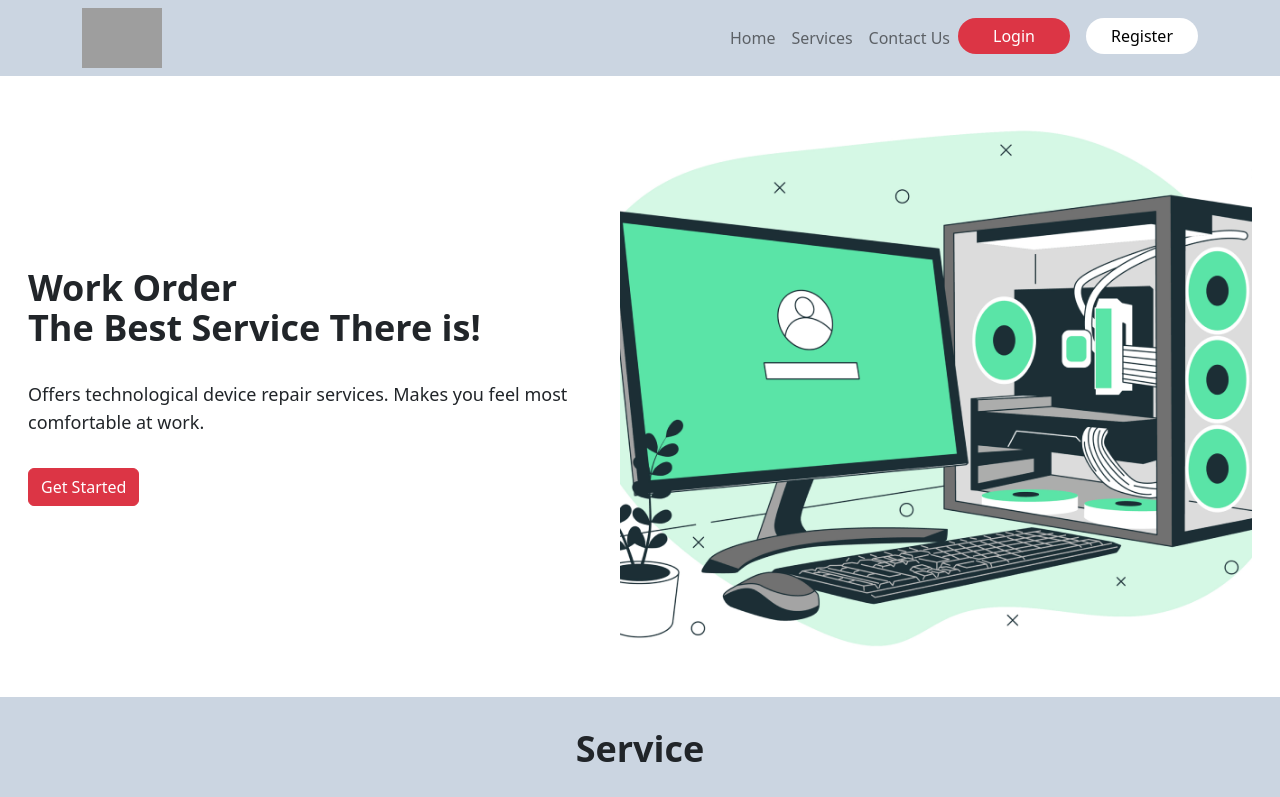
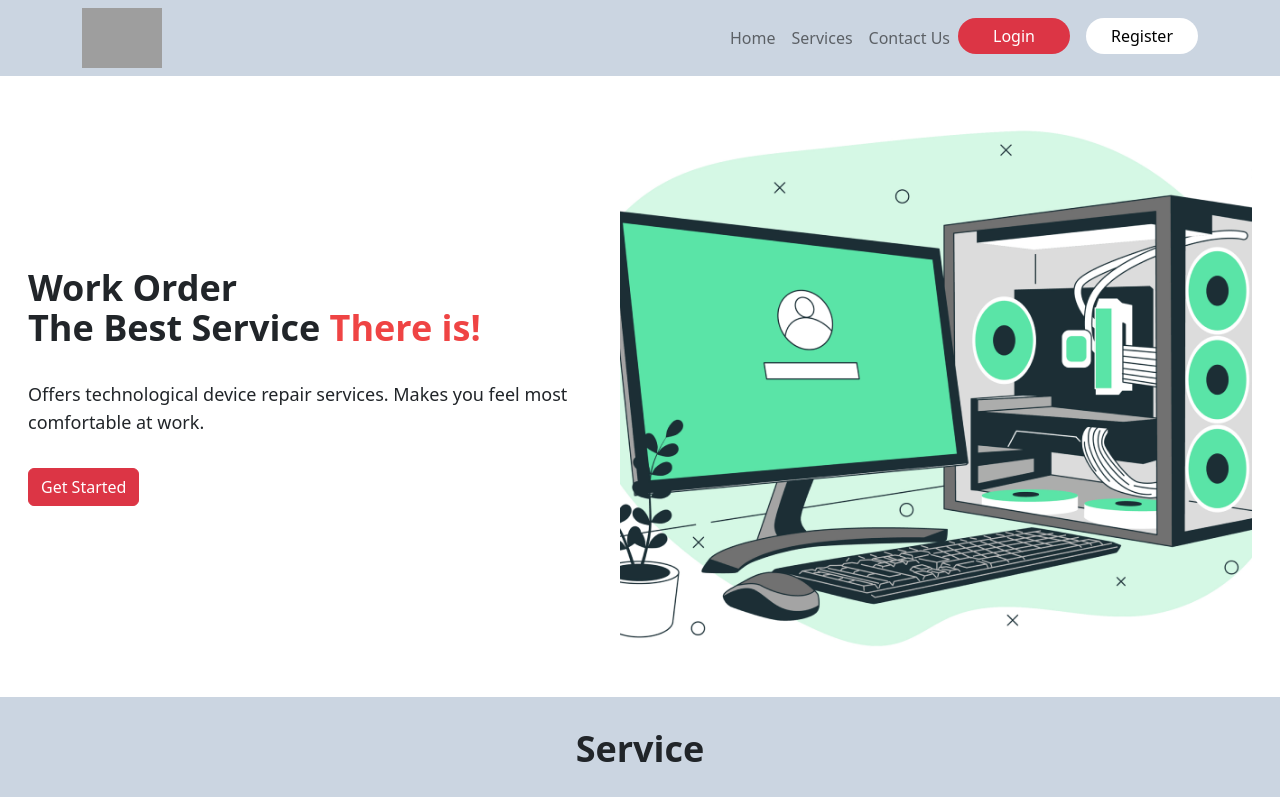
Before and after one commit to firmann19/LandingPage-work-order, a React (Create React App) app: page / in a window 1280 px wide. Shown: the top 797 px of the page. Built offline with nearby package versions, Linux system fonts and the light colour scheme; grey boxes are pictures that could not be loaded.

Commit message:
span gigih red

```diff
--- a/src/components/Header.js
+++ b/src/components/Header.js
@@ -8,7 +8,7 @@ function Header() {
         <h1 className="fw-bold text-4xl text-text-hero">
           Work Order
           <br />
-          The Best Service There is!
+          <p>The Best Service <span className="span-2 text-red-500">There is!</span></p>
         </h1>
         <p className="text-lg text-justify my-8">
           Offers technological device repair services. Makes you feel most
```
